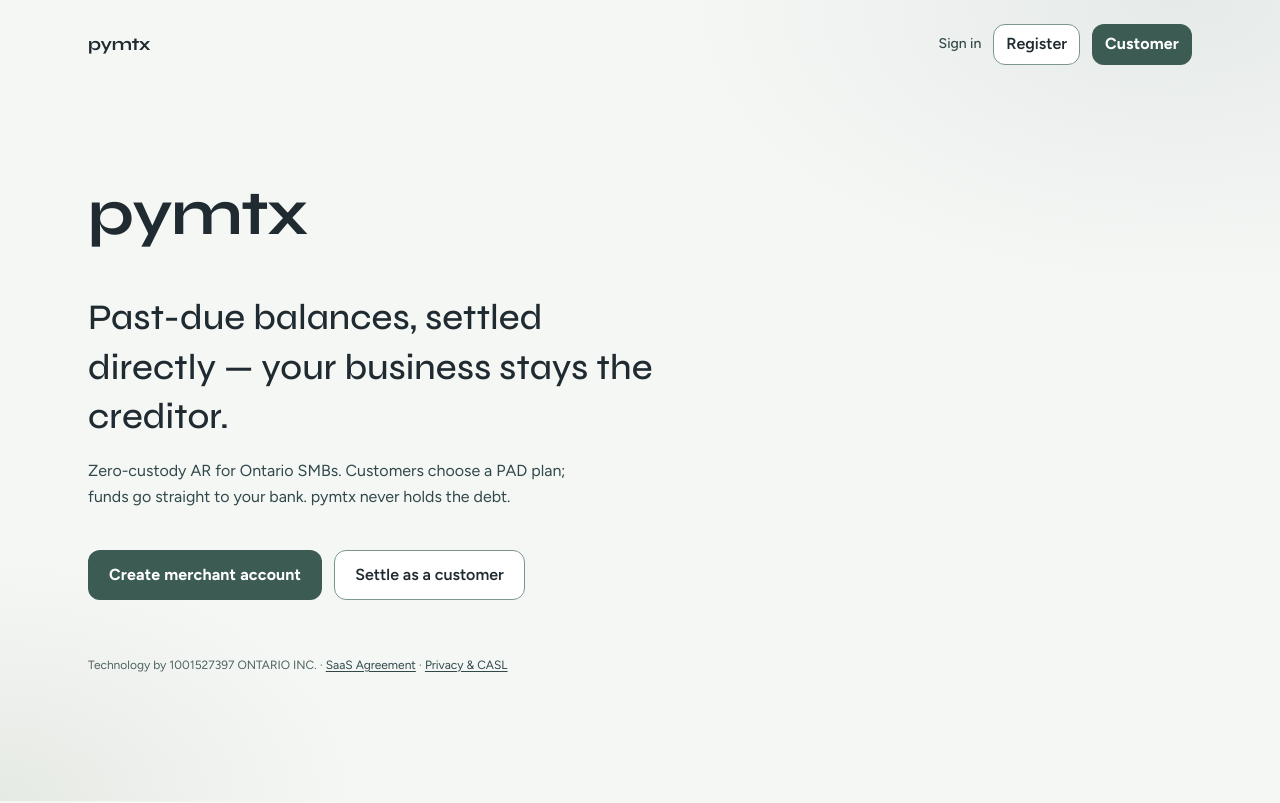
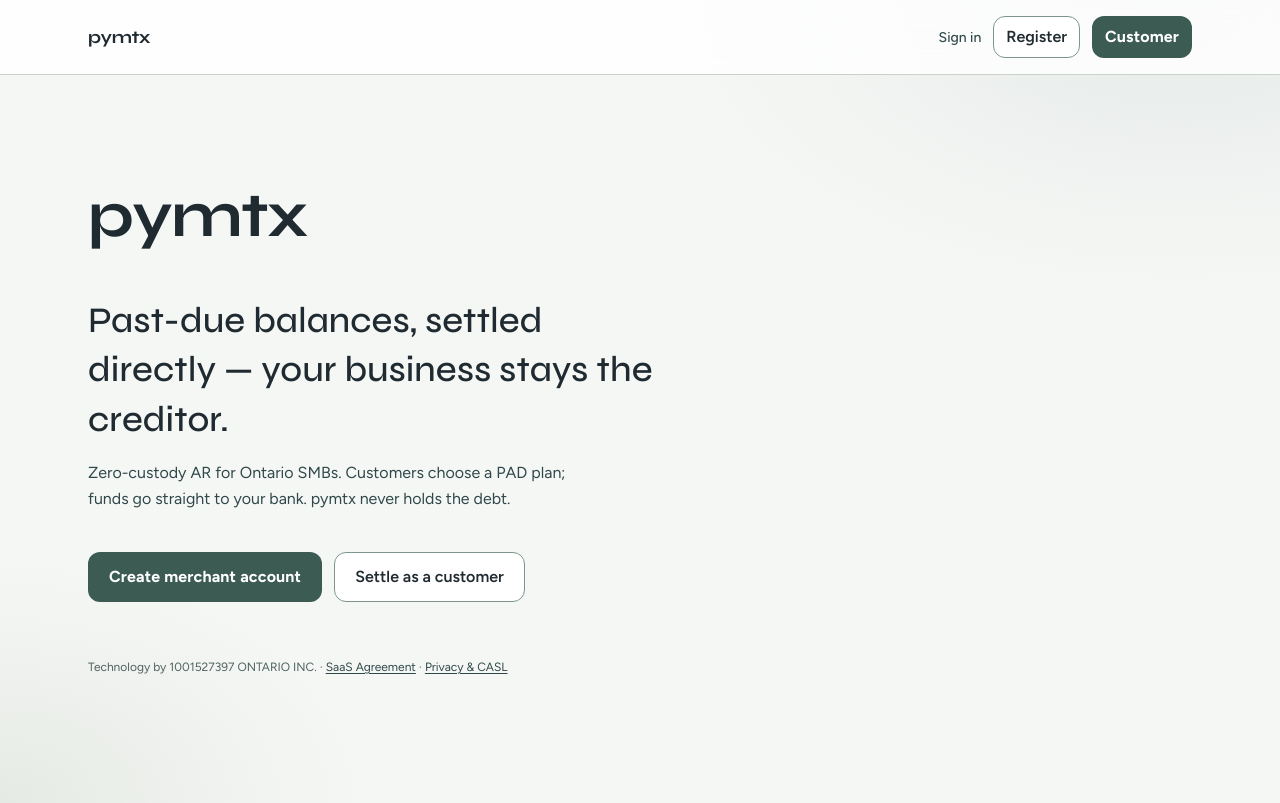
Before and after one commit to pymtx-abcxyz/pymtx, a Next.js app: page / in a window 1280 px wide. Built offline with nearby package versions, Linux system fonts and the light colour scheme; no server answers.

Commit message:
Polish landing and 404 onto HIG materials
Use translucent sticky header, semantic nav landmark, rem type, and
surface panel on 404 without heavy brand fills.

```diff
--- a/src/app/not-found.tsx
+++ b/src/app/not-found.tsx
@@ -6,15 +6,20 @@ export default function NotFound() {
   return (
     <PortalShell grain>
       <main className="flex min-h-screen flex-col items-center justify-center px-6">
-        <div className="max-w-md text-center">
-          <Link href="/" className="inline-block text-2xl text-ash">
+        <div className="glass-panel max-w-md px-8 py-10 text-center">
+          <Link
+            href="/"
+            className="inline-block text-[length:var(--text-2xl)] text-text-primary"
+            aria-label="pymtx home"
+          >
             <PymtxLogotype />
           </Link>
-          <h1 className="mt-8 font-display text-3xl font-bold text-mist">
+          <h1 className="mt-8 font-display text-[length:var(--text-3xl)] font-bold text-text-primary">
             Page not found
           </h1>
-          <p className="mt-3 text-sage/85">
-            That route doesn’t exist. Head back to the product or open a portal.
+          <p className="mt-3 text-[length:var(--text-base)] text-text-secondary">
+            That route doesn&apos;t exist. Head back to the product or open a
+            portal.
           </p>
           <div className="mt-8 flex flex-wrap justify-center gap-3">
             <Link href="/" className="btn-primary">
--- a/src/app/page.tsx
+++ b/src/app/page.tsx
@@ -4,28 +4,42 @@ import { PROVIDER } from "@/lib/legal";
 
 export default function HomePage() {
   return (
-    <main className="relative min-h-screen overflow-hidden pymtx-atmosphere">
+    <main className="relative min-h-screen overflow-x-hidden pymtx-atmosphere">
       <div className="absolute inset-0 pymtx-grain" aria-hidden />
 
-      <header className="relative z-10 mx-auto flex w-full max-w-6xl items-center justify-between px-6 py-6">
-        <PymtxLogotype className="text-lg text-text-primary" />
-        <nav className="flex items-center gap-3 text-sm font-medium">
+      <header className="portal-nav sticky top-0 z-20">
+        <div className="relative z-10 mx-auto flex w-full max-w-6xl flex-wrap items-center justify-between gap-4 px-6 py-4">
+          <Link
+            href="/"
+            className="text-[length:var(--text-lg)] text-text-primary"
+            aria-label="pymtx home"
+          >
+            <PymtxLogotype />
+          </Link>
+          <nav
+            className="flex flex-wrap items-center justify-end gap-3 text-[length:var(--text-sm)] font-medium"
+            aria-label="Primary"
+          >
             <Link
               href="/login"
               className="hidden text-text-secondary hover:text-text-primary sm:inline"
             >
               Sign in
             </Link>
-          <Link href="/register" className="btn-ghost !py-2 !px-3 text-sm">
+            <Link href="/register" className="btn-ghost !px-3 !py-2 text-[length:var(--text-sm)]">
               Register
             </Link>
-          <Link href="/login/customer" className="btn-primary !py-2 !px-3 text-sm">
+            <Link
+              href="/login/customer"
+              className="btn-primary !px-3 !py-2 text-[length:var(--text-sm)]"
+            >
               Customer
             </Link>
           </nav>
+        </div>
       </header>
 
-      <section className="relative z-10 mx-auto flex min-h-[calc(100vh-5.5rem)] w-full max-w-6xl flex-col justify-center px-6 pb-16 pt-4">
+      <section className="relative z-10 mx-auto flex min-h-[calc(100vh-4.5rem)] w-full max-w-6xl flex-col justify-center px-6 pb-16 pt-8">
         <p className="animate-rise font-display text-[length:var(--text-display)] font-bold tracking-tight text-text-primary">
           pymtx
         </p>
@@ -33,7 +47,7 @@ export default function HomePage() {
         <h1 className="animate-rise-delay-1 mt-8 max-w-xl font-display text-[length:var(--text-3xl)] font-medium leading-snug text-text-primary">
           Past-due balances, settled directly — your business stays the creditor.
         </h1>
-        <p className="animate-rise-delay-1 mt-4 max-w-lg text-base leading-relaxed text-text-secondary">
+        <p className="animate-rise-delay-1 mt-4 max-w-lg text-[length:var(--text-base)] leading-relaxed text-text-secondary">
           Zero-custody AR for Ontario SMBs. Customers choose a PAD plan; funds go
           straight to your bank. pymtx never holds the debt.
         </p>
@@ -45,7 +59,7 @@ export default function HomePage() {
             Settle as a customer
           </Link>
         </div>
-        <p className="animate-rise-delay-2 mt-14 max-w-xl text-xs leading-relaxed text-text-muted">
+        <p className="animate-rise-delay-2 mt-14 max-w-xl text-[length:var(--text-xs)] leading-relaxed text-text-muted">
           Technology by {PROVIDER.legalName} ·{" "}
           <Link href="/legal/saas" className="link-accent">
             SaaS Agreement
```
Lines whose indentation alone changed are shown as unchanged.
